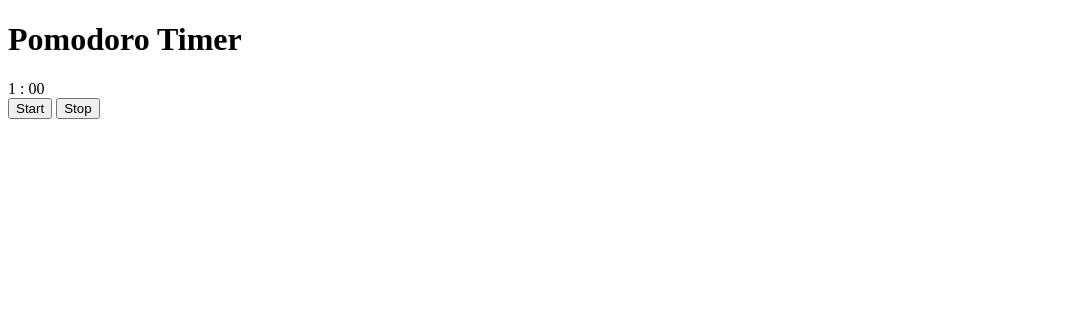
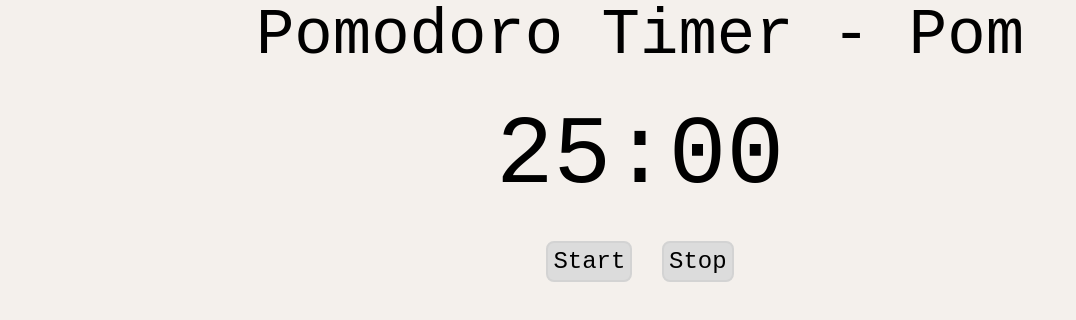
Before and after one commit to julianschambeck/pom, a plain HTML site: page index.html in a window 1280 px wide. Shown: the whole page, without its empty margins (0-1076 px from the left). Drawn offline with Linux system fonts and the light colour scheme.

Commit message:
make it look a bit nicer

```diff
--- a/index.html
+++ b/index.html
@@ -2,15 +2,21 @@
 <html>
     <head>
         <meta charset="utf-8">
-        <title>Pomodoro Timer</title>
-        <!-- <link rel="stylesheet" type="text/css" href="theme.css"> -->
+        <title>Pom</title>
+        <link rel="stylesheet" type="text/css" href="style.css">
     </head>
     <body>
-        <h1>Pomodoro Timer</h1>
-        <div>
-            <div id="timer"></div>
-            <button id="start" onclick="start()">Start</button>
-            <button onclick="stop()">Stop</button>
+        <div class="container">
+            <div>
+                <div id="heading">Pomodoro Timer - Pom</div>
+                <div id="timer-container">
+                    <div id="timer"></div>
+                    <div id="buttons">
+                        <button class="button" id="start" onclick="start()">Start</button>
+                        <button class="button" id="stop" onclick="stop()">Stop</button>
+                    </div>
+                </div>
+            </div>
         </div>
     </body>
     <script>
@@ -22,7 +28,7 @@
         function stop() {
             window.clearInterval(timerId);
             remainingSeconds = 60 * totalMinutes;
-            document.getElementById("timer").innerHTML = totalMinutes + " : " + "00";
+            document.getElementById("timer").innerHTML = totalMinutes + ":" + "00";
             document.getElementById("start").disabled = false;
         }
 
@@ -41,7 +47,7 @@
                 displaySeconds = displaySeconds + "0";
             }
 
-            document.getElementById("timer").innerHTML = displayMinutes + " : " + displaySeconds;
+            document.getElementById("timer").innerHTML = displayMinutes + ":" + displaySeconds;
 
             if (remainingSeconds === 0) {
                 window.clearInterval(timerId);
@@ -49,9 +55,9 @@
             }
         }
 
-        const totalMinutes = 1;
+        const totalMinutes = 25;
         let remainingSeconds = 60 * totalMinutes;
-        document.getElementById("timer").innerHTML = totalMinutes + " : " + "00";
+        document.getElementById("timer").innerHTML = totalMinutes + ":" + "00";
         let timerId;
     </script>
 </html>
--- /dev/null
+++ b/style.css
@@ -0,0 +1,48 @@
+body {
+    margin: 0;
+    padding: 0;
+    background-color: #f4f0ec;
+    font-family: "Courier New", monospace;
+}
+
+.container {
+    width: 100%;
+    display: flex;
+    justify-content: center;
+}
+
+#timer-container {
+    margin-top: 30px;
+    display: flex;
+    flex-direction: column;
+    align-items: center;
+}
+
+#buttons {
+    margin-top: 30px;
+}
+
+#timer {
+    font-size: 6rem;
+}
+
+#heading {
+    font-size: 4rem;
+}
+
+.button {
+    font-family: "Courier New", monospace;
+    font-size: 1.5rem;
+    border: 2px solid #d3d3d3;
+    border-radius: 8px;
+    padding: 5px;
+    background-color: #dcdcdc;
+}
+
+#start {
+    margin-right: 10px;
+}
+
+#stop {
+    margin-left: 10px
+}
```
